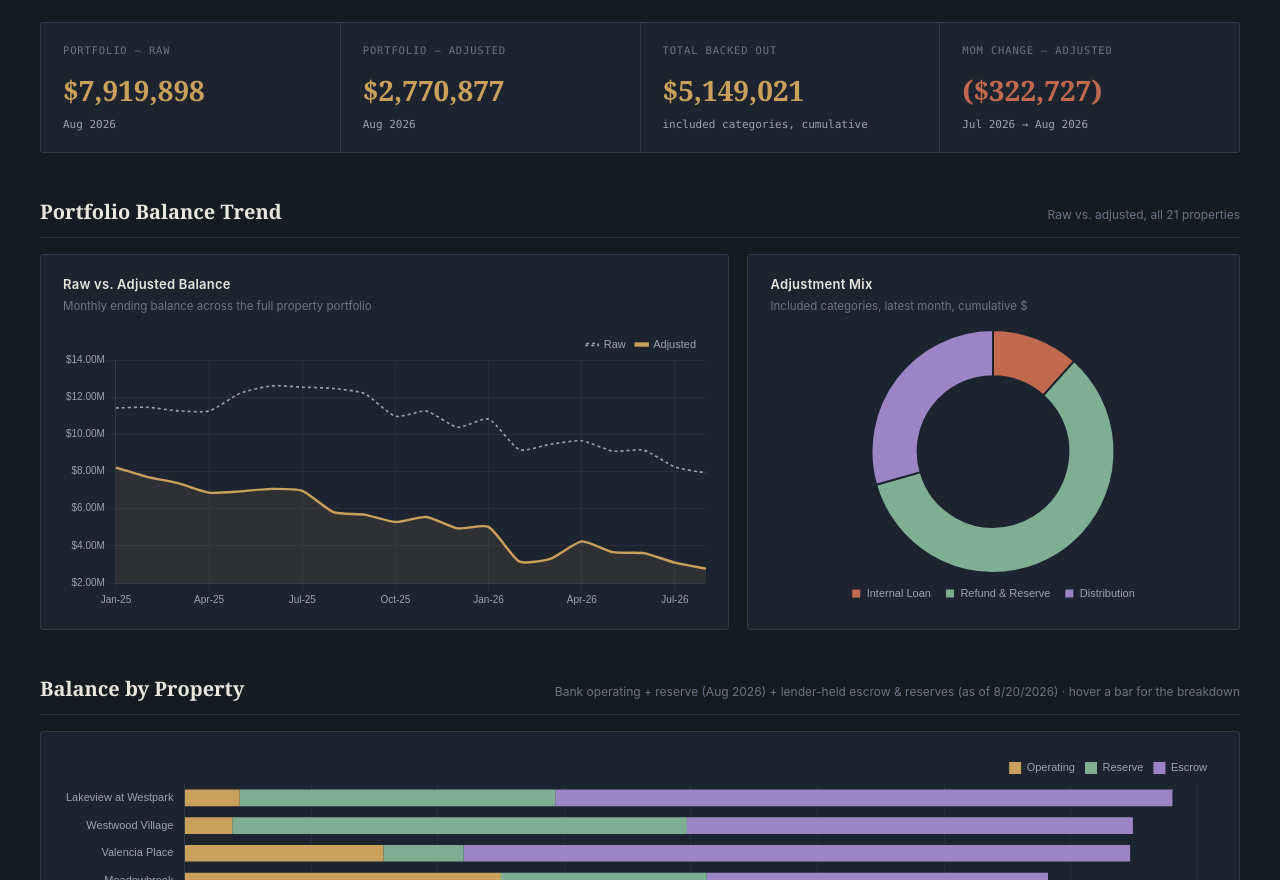
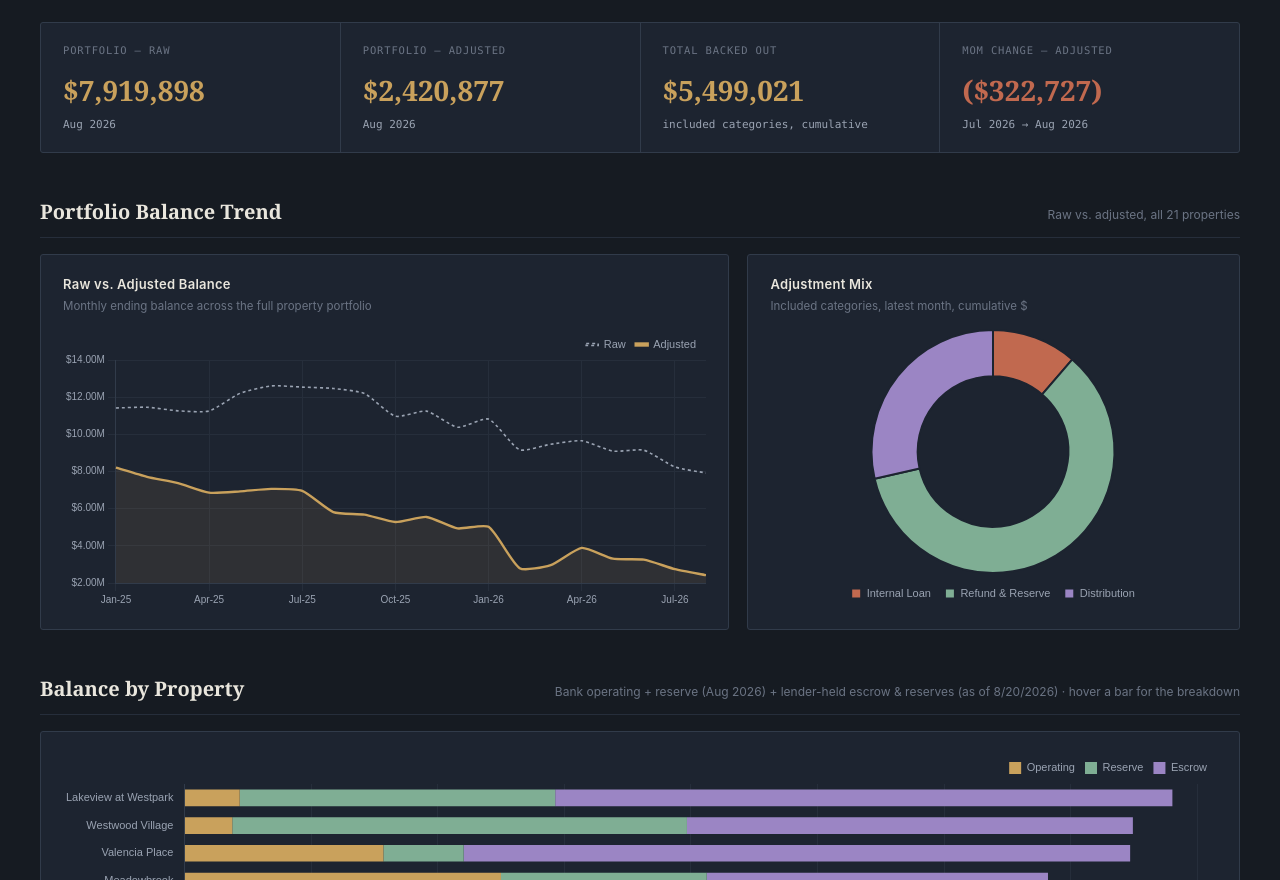
Before and after one commit to Rockstar-Capital-Management/Codys-Stuff, a website: page index.html in a window 1280 px wide. Shown: the part 1326-2206 px from the top of the page. Drawn offline with Linux system fonts and the light colour scheme.

Commit message:
Add $350k Green Meadows credit to the refund tracker
Manual refund entry (2026-02-05, $350,000): shows in the Refunds & Reserves
table and is backed out of the adjusted balance from Feb 2026 on.

Co-Authored-By: Claude Opus 4.8 <noreply@anthropic.com>

```diff
--- a/index.html
+++ b/index.html
@@ -781,6 +781,16 @@ function computeNetLoans(loans){
 const ADJ = D.adjustments.filter(a => a.category !== 'Internal Loan').concat(buildInternalLoanAdjustments(LOANS));
 const NETLOANS = computeNetLoans(LOANS);
 
+// ---- Manually-added refunds (added directly here, not from the workbook export) ----
+// Each entry shows in the Refunds & Reserves table and is backed out of the adjusted balance from its date.
+const MANUAL_REFUNDS = [
+  { property:'Green Meadows', checktype:'Credit', account:'Operating', date:'2026-02-05', amount:350000, notes:'' },
+];
+MANUAL_REFUNDS.forEach(r => {
+  REFUNDS.push(r);
+  ADJ.push({ property:r.property, category:'Refund & Reserve', date:r.date, amount:r.amount, description:(r.checktype || 'Refund') });
+});
+
 const CATS = ['Internal Loan', 'Refund & Reserve', 'Distribution'];
 const monthEnd = MONTHS.map(m => new Date(m + '-01'));
 // actual month-end dates aren't needed precisely; use ISO comparison via YYYY-MM string boundary
```
